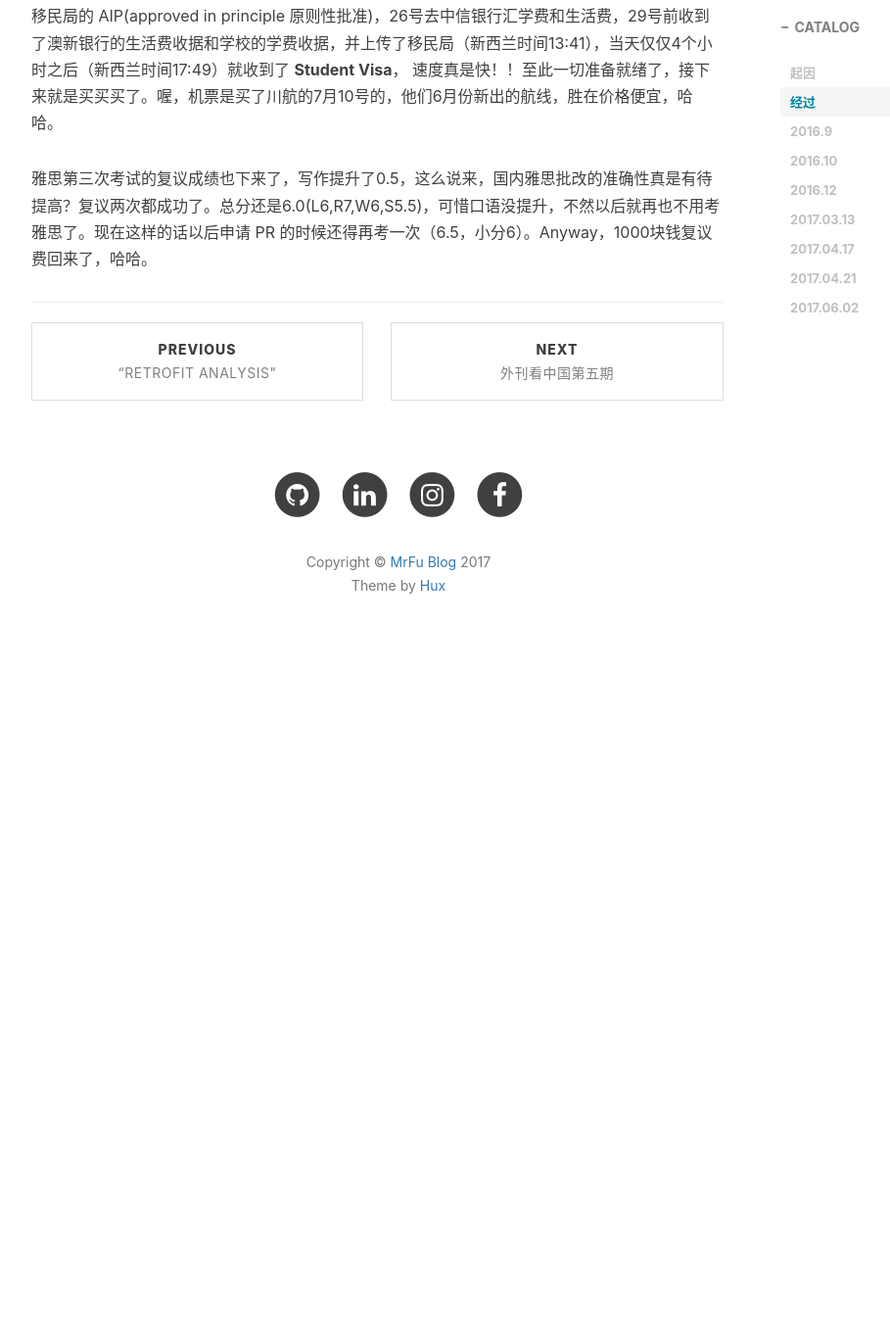
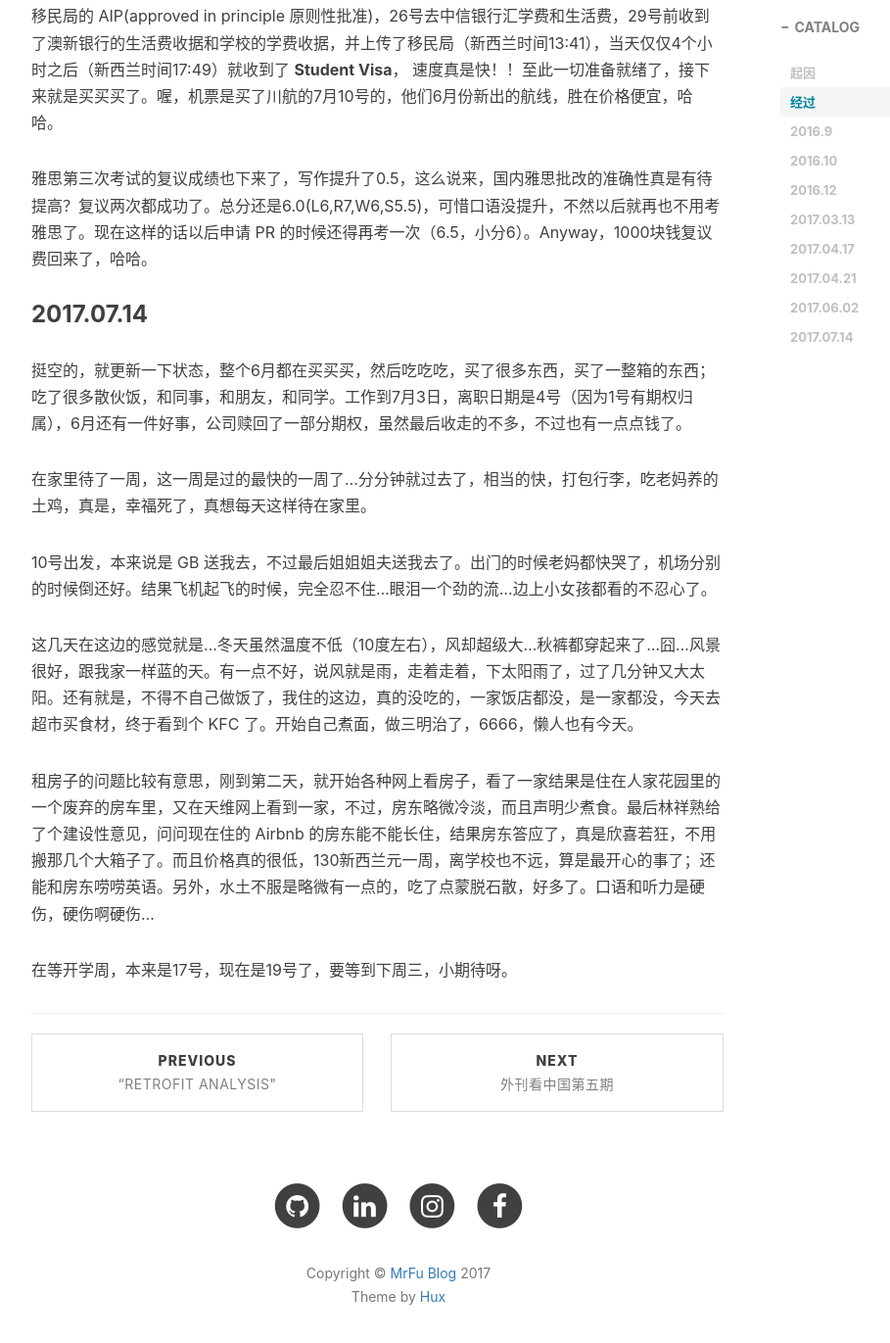
Before and after one commit to MrFuFuFu/mrfufufu.github.io, a Jekyll site: the page built from _posts/2017-04-17-Coding-for-freedom.markdown, in a window 1280 px wide and 1400 px high, scrolled down 6935 px. Shown: the top 1371 px of the window at 98% size, without its empty margins (233-1142 px from the left). Built offline with Jekyll 4.4.1, drawn with Linux system fonts in a browser that asks for light colours; nearby versions of some CDN libraries; comment, search, counter and statistics services are not loaded; before the commit the page ends 7610 px from its top, so only the background shows below that.

Commit message:
update 14.07.2017
update 14.07.2017

```diff
--- a/_posts/2017-04-17-Coding-for-freedom.markdown
+++ b/_posts/2017-04-17-Coding-for-freedom.markdown
@@ -143,3 +143,17 @@ Unitec 的 PGD 的 condition offer 也收到了。
 最后5月17号提交了网上申请，19号让我补交我和我姐的关系证明，上传了老的户口本(我后来签出了)，以及我姐和姐夫的结婚证（让我姐夫做了资金担保人，同时我自己也是担保人）。5月22号收到移民局的 AIP(approved in principle 原则性批准)，26号去中信银行汇学费和生活费，29号前收到了澳新银行的生活费收据和学校的学费收据，并上传了移民局（新西兰时间13:41），当天仅仅4个小时之后（新西兰时间17:49）就收到了 **Student Visa**， 速度真是快！！至此一切准备就绪了，接下来就是买买买了。喔，机票是买了川航的7月10号的，他们6月份新出的航线，胜在价格便宜，哈哈。
 
 雅思第三次考试的复议成绩也下来了，写作提升了0.5，这么说来，国内雅思批改的准确性真是有待提高？复议两次都成功了。总分还是6.0(L6,R7,W6,S5.5)，可惜口语没提升，不然以后就再也不用考雅思了。现在这样的话以后申请 PR 的时候还得再考一次（6.5，小分6）。Anyway，1000块钱复议费回来了，哈哈。
+
+### 2017.07.14
+
+挺空的，就更新一下状态，整个6月都在买买买，然后吃吃吃，买了很多东西，买了一整箱的东西；吃了很多散伙饭，和同事，和朋友，和同学。工作到7月3日，离职日期是4号（因为1号有期权归属），6月还有一件好事，公司赎回了一部分期权，虽然最后收走的不多，不过也有一点点钱了。
+
+在家里待了一周，这一周是过的最快的一周了...分分钟就过去了，相当的快，打包行李，吃老妈养的土鸡，真是，幸福死了，真想每天这样待在家里。
+
+10号出发，本来说是 GB 送我去，不过最后姐姐姐夫送我去了。出门的时候老妈都快哭了，机场分别的时候倒还好。结果飞机起飞的时候，完全忍不住...眼泪一个劲的流...边上小女孩都看的不忍心了。
+
+这几天在这边的感觉就是...冬天虽然温度不低（10度左右），风却超级大...秋裤都穿起来了...囧...风景很好，跟我家一样蓝的天。有一点不好，说风就是雨，走着走着，下太阳雨了，过了几分钟又大太阳。还有就是，不得不自己做饭了，我住的这边，真的没吃的，一家饭店都没，是一家都没，今天去超市买食材，终于看到个 KFC 了。开始自己煮面，做三明治了，6666，懒人也有今天。
+
+租房子的问题比较有意思，刚到第二天，就开始各种网上看房子，看了一家结果是住在人家花园里的一个废弃的房车里，又在天维网上看到一家，不过，房东略微冷淡，而且声明少煮食。最后林祥熟给了个建设性意见，问问现在住的 Airbnb 的房东能不能长住，结果房东答应了，真是欣喜若狂，不用搬那几个大箱子了。而且价格真的很低，130新西兰元一周，离学校也不远，算是最开心的事了；还能和房东唠唠英语。另外，水土不服是略微有一点的，吃了点蒙脱石散，好多了。口语和听力是硬伤，硬伤啊硬伤...
+
+在等开学周，本来是17号，现在是19号了，要等到下周三，小期待呀。
```
Also changed, not shown: 1 other file.
